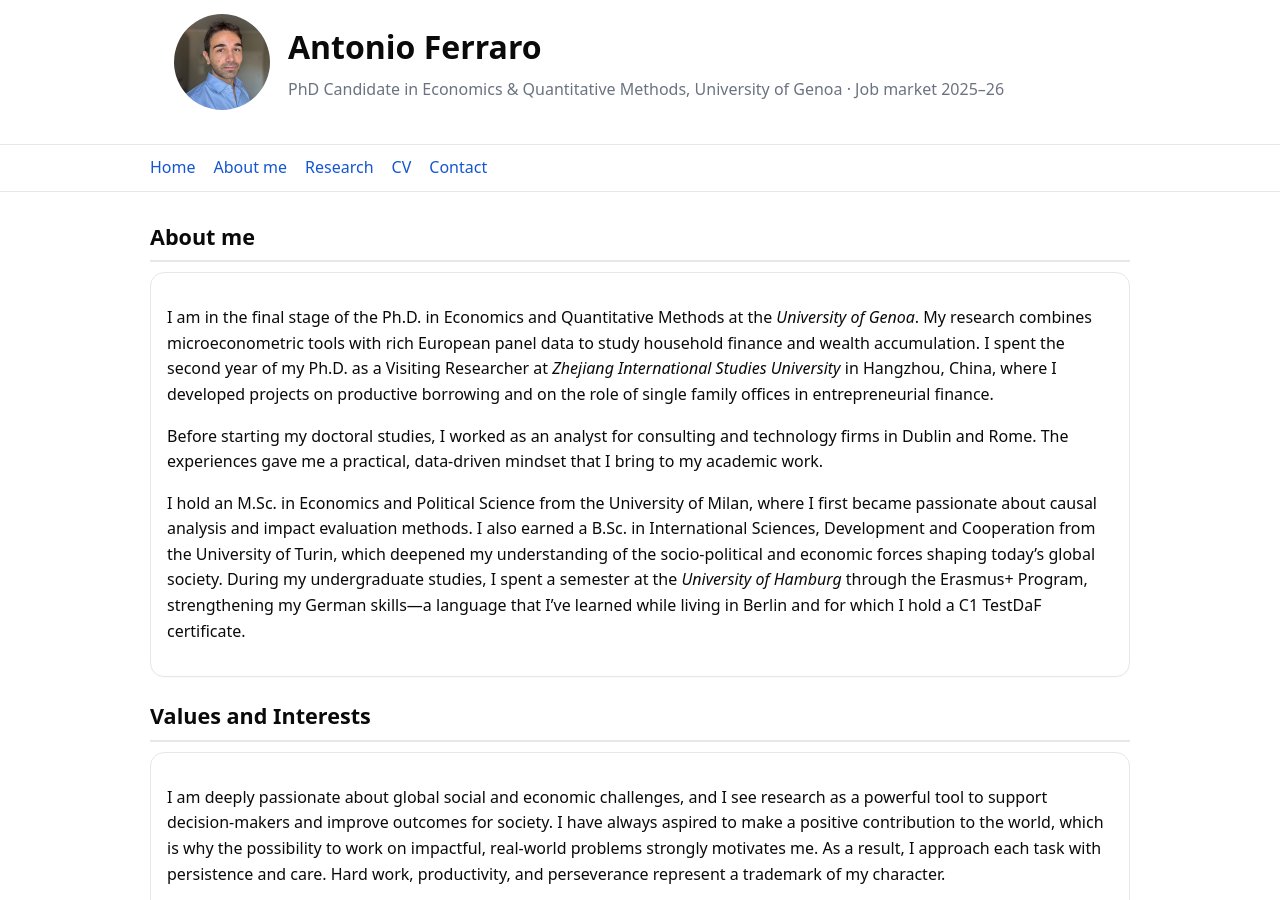
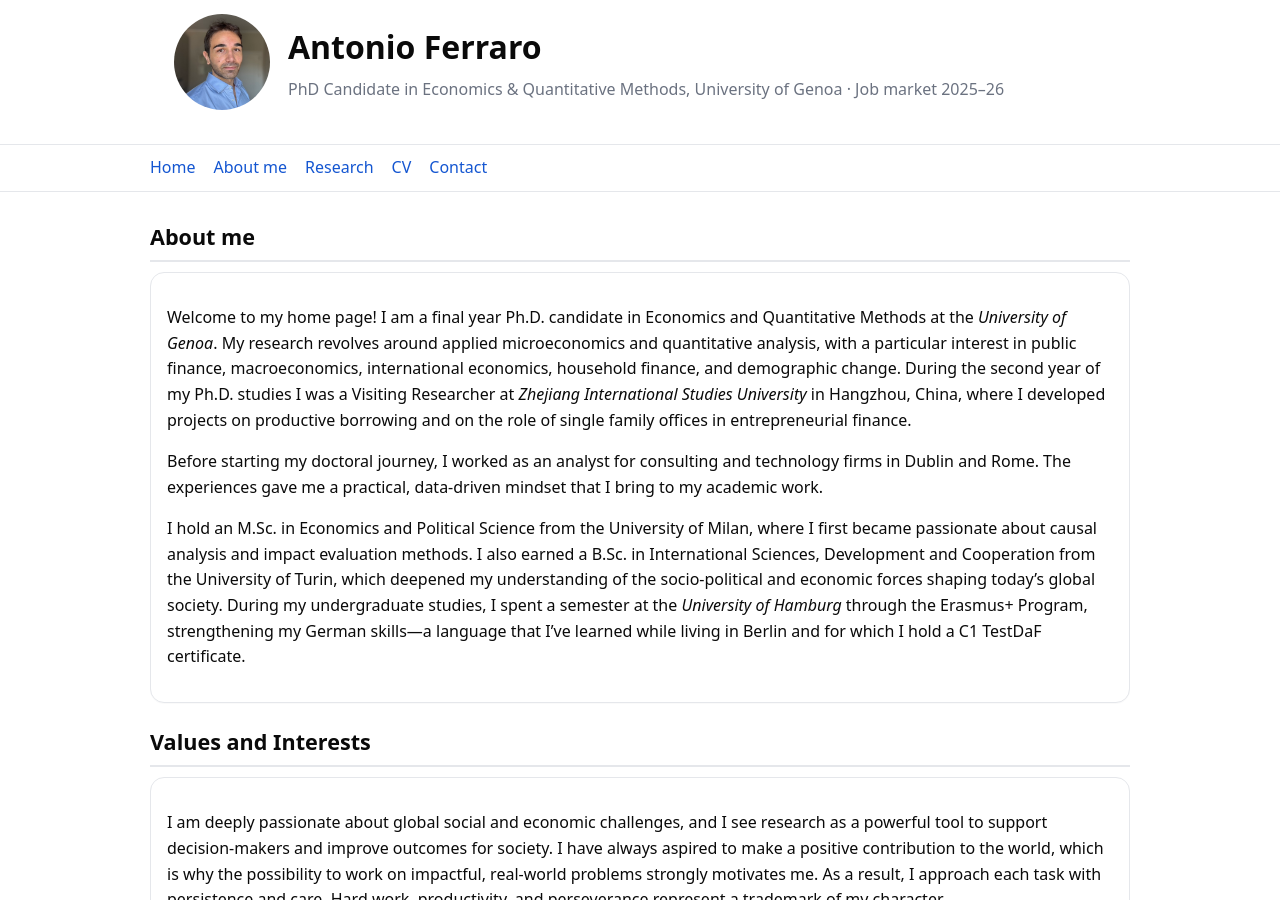
Before and after one commit to ferraroantonio/ferraroantonio.github.io, a Jekyll site: the page built from about.md, in a window 1280 px wide and 900 px high. Built offline with Jekyll 4.4.1, drawn with Linux system fonts in a browser that asks for light colours.

Commit message:
Update about.md

```diff
--- a/about.md
+++ b/about.md
@@ -8,9 +8,9 @@ description: "More about Antonio Ferraro — background, research journey, and m
 <section id="about-full">
   <h2>About me</h2>
   <div class="card">
-    <p>I am in the final stage of the Ph.D. in Economics and Quantitative Methods at the <em>University of Genoa</em>. My research combines microeconometric tools with rich European panel data to study household finance and wealth accumulation. I spent the second year of my Ph.D. as a Visiting Researcher at <em>Zhejiang International Studies University</em> in Hangzhou, China, where I developed projects on productive borrowing and on the role of single family offices in entrepreneurial finance.</p>
+    <p>Welcome to my home page! I am a final year Ph.D. candidate in Economics and Quantitative Methods at the <em>University of Genoa</em>. My research revolves around applied microeconomics and quantitative analysis, with a particular interest in public finance, macroeconomics, international economics, household finance, and demographic change. During the second year of my Ph.D. studies I was a Visiting Researcher at <em>Zhejiang International Studies University</em> in Hangzhou, China, where I developed projects on productive borrowing and on the role of single family offices in entrepreneurial finance.</p>
 
-    <p>Before starting my doctoral studies, I worked as an analyst for consulting and technology firms in Dublin and Rome. The experiences gave me a practical, data-driven mindset that I bring to my academic work.</p>
+    <p>Before starting my doctoral journey, I worked as an analyst for consulting and technology firms in Dublin and Rome. The experiences gave me a practical, data-driven mindset that I bring to my academic work.</p>
 
     <p>I hold an M.Sc. in Economics and Political Science from the University of Milan, where I first became passionate about causal analysis and impact evaluation methods. I also earned a B.Sc. in International Sciences, Development and Cooperation from the University of Turin, which deepened my understanding of the socio-political and economic forces shaping today’s global society. During my undergraduate studies, I spent a semester at the <em>University of Hamburg</em> through the Erasmus+ Program, strengthening my German skills—a language that I’ve learned while living in Berlin and for which I hold a C1 TestDaF certificate.</p>
   </div>
```
